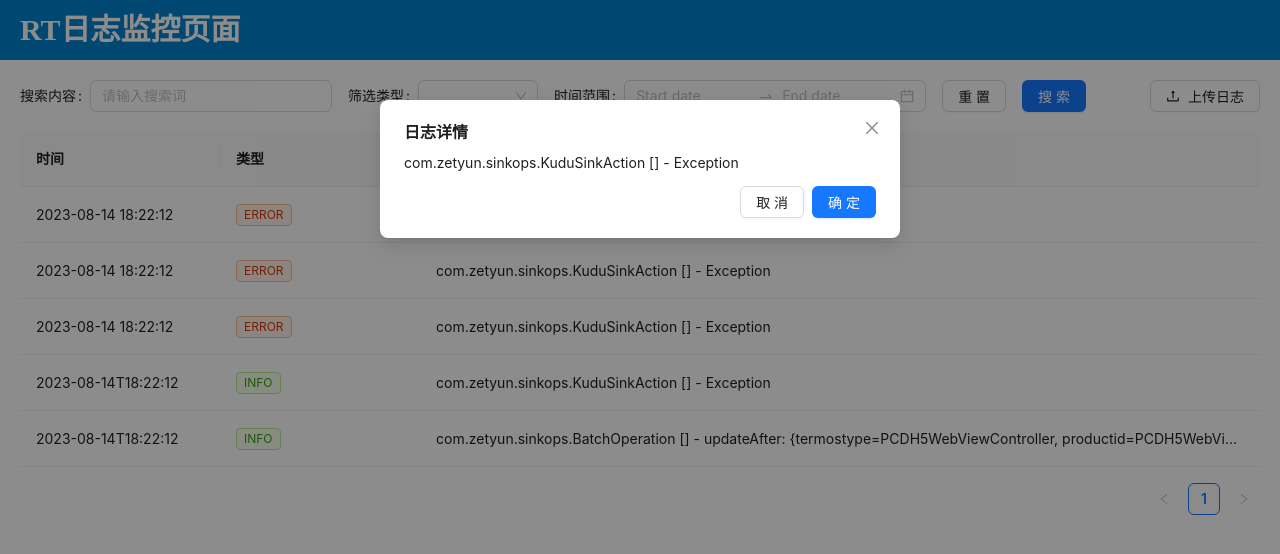
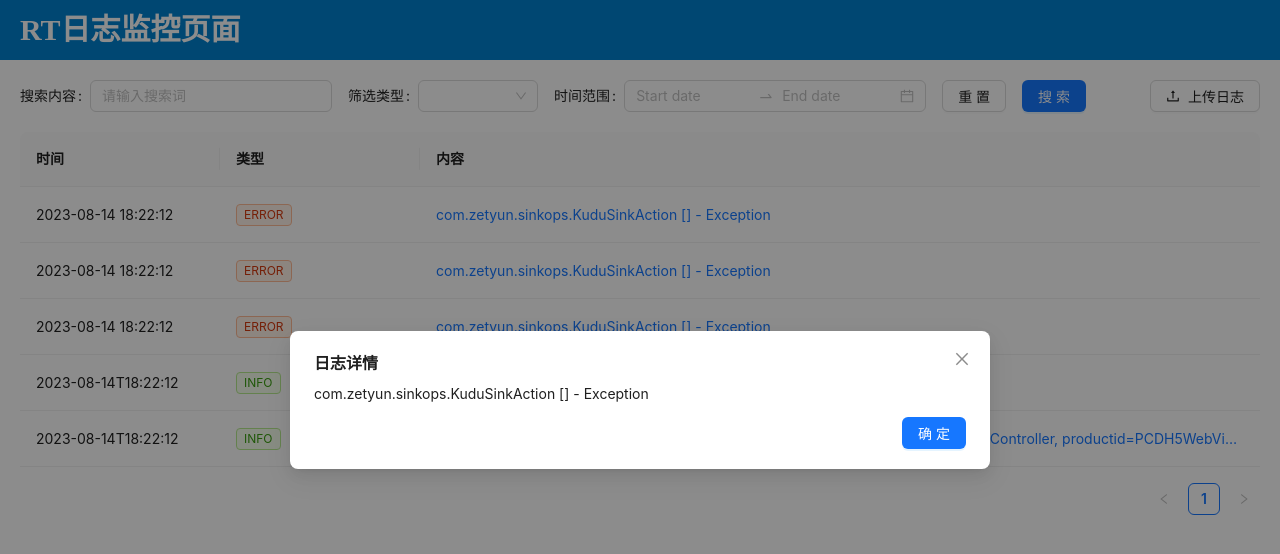
Before and after one commit to Sjj1024/rt-pro, a React (Vite) app: page / in a window 1280 px wide. Both pictures are taken after a click on the element 640 px from the left and 215 px from the top of the page. Shown: the top 554 px of the page. Built offline with nearby package versions, Linux system fonts and the light colour scheme.

Commit message:
feat:log

```diff
--- a/src/components/logDialog/index.tsx
+++ b/src/components/logDialog/index.tsx
@@ -1,4 +1,4 @@
-import { Modal } from 'antd'
+import { Button, Modal } from 'antd'
 
 export default function LogDialog(props: any) {
     const { visible, closeDialog, content } = props
@@ -6,9 +6,16 @@ export default function LogDialog(props: any) {
         <div>
             <Modal
                 title="日志详情"
+                centered
+                width={700}
                 open={visible}
                 onOk={closeDialog}
                 onCancel={closeDialog}
+                footer={[
+                    <Button type="primary" onClick={closeDialog}>
+                        确定
+                    </Button>,
+                ]}
             >
                 <p className="dialog-log">{content}</p>
             </Modal>
--- a/src/views/board/index.tsx
+++ b/src/views/board/index.tsx
@@ -64,12 +64,12 @@ export default function Board() {
             key: 'content',
             render: (_, { content }) => (
                 <div>
-                    <span
+                    <a
                         className="content-pre"
                         onClick={() => showContent(content)}
                     >
                         {content}
-                    </span>
+                    </a>
                 </div>
             ),
         },
```
